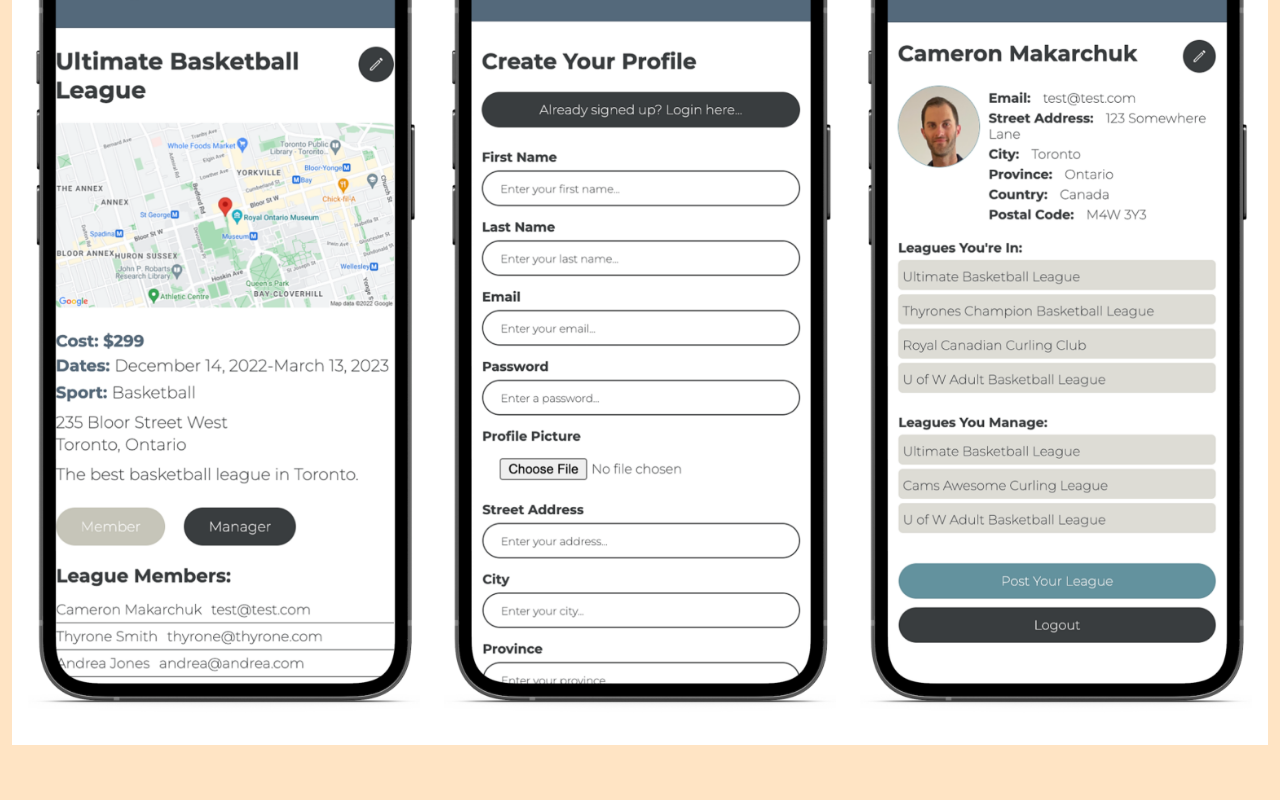
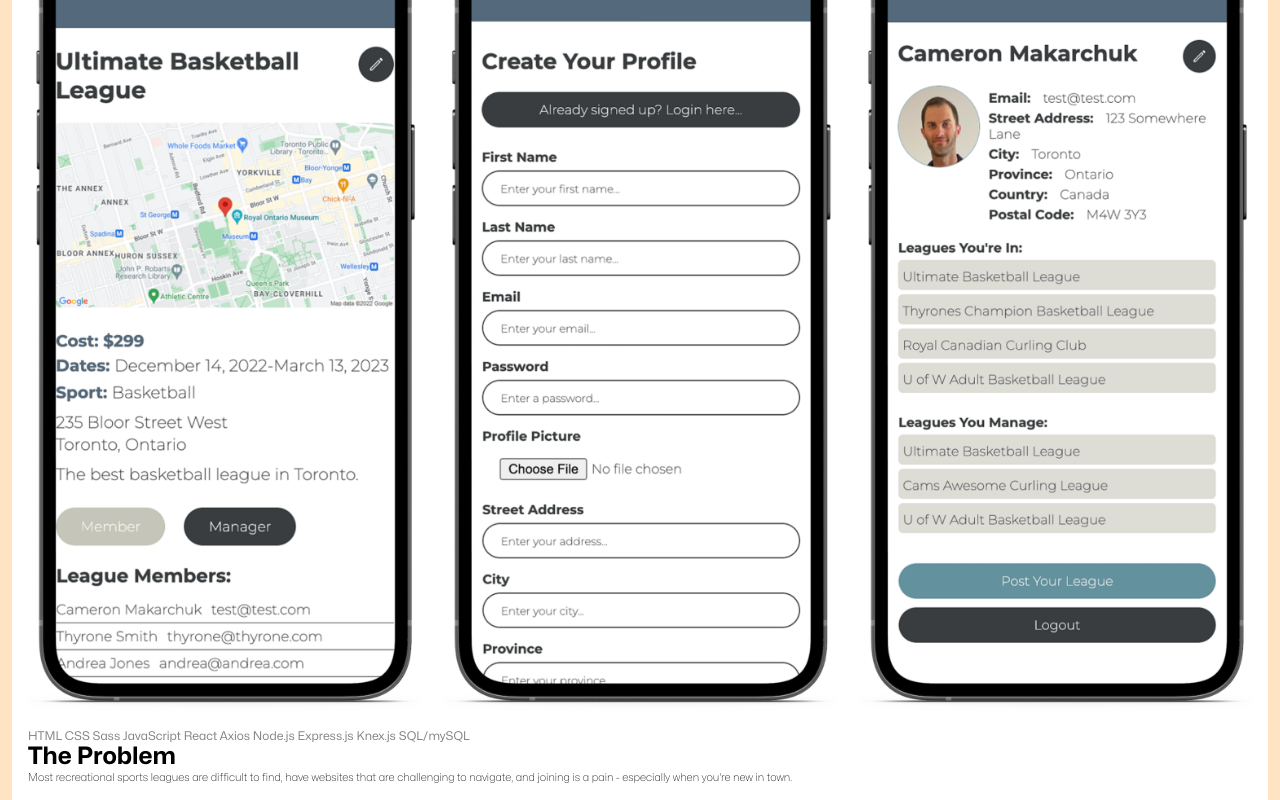
Before and after one commit to cameronmakarchuk/portfolio-site-client, a React (Create React App) app: page /projects/recleague in a window 1280 px wide. Shown: the part 220-1020 px from the top of the page. Before the commit the page ends 965 px from the top, so only its background shows below. Built offline with nearby package versions, Linux system fonts and the light colour scheme.

Commit message:
Add techStack and problem to ProjectDetails interface, and use in ProjectHero component

```diff
--- a/src/components/ProjectHero/ProjectHero.tsx
+++ b/src/components/ProjectHero/ProjectHero.tsx
@@ -1,16 +1,21 @@
-import {
-  RecLeagueDetails,
-  Mockups,
-} from "../ProjectRecLeague/ProjectRecLeague";
+import { ProjectDetails, Mockups } from "../ProjectRecLeague/ProjectRecLeague";
 
 interface ProjectHeroProps {
-  recleagueDetails: RecLeagueDetails;
+  recleagueDetails: ProjectDetails;
 }
 
 export default function ProjectHero({
   recleagueDetails,
 }: ProjectHeroProps): JSX.Element {
-  const { title, position, responsibilities, date, mockups } = recleagueDetails;
+  const {
+    title,
+    position,
+    responsibilities,
+    date,
+    mockups,
+    techStack,
+    problem,
+  } = recleagueDetails;
   return (
     <>
       <h2 className="project__title">{title}</h2>
@@ -27,6 +32,11 @@ export default function ProjectHero({
           />
         ))}
       </div>
+      <h3 className="project__subtitle project__tech-stack">
+        {techStack.join(" ")}
+      </h3>
+      <h2 className="project__problem-header">The Problem</h2>
+      <p className="project__problem-description">{problem}</p>
     </>
   );
 }
--- a/src/components/ProjectRecLeague/ProjectRecLeague.tsx
+++ b/src/components/ProjectRecLeague/ProjectRecLeague.tsx
@@ -10,20 +10,34 @@ export type Mockups = {
   src: string;
 };
 
-export interface RecLeagueDetails {
+export interface ProjectDetails {
   title: string;
   position: string;
   responsibilities: string;
   date: string;
   mockups: Mockups[];
+  techStack: string[];
+  problem: string;
 }
 
 export default function ProjectRecLeague(): JSX.Element {
-  const recleagueDetails: RecLeagueDetails = {
+  const recleagueDetails: ProjectDetails = {
     title: "RecLeague",
     position: "Creator",
     responsibilities: "UI/UX, Development",
     date: "November 2022",
+    techStack: [
+      "HTML",
+      "CSS",
+      "Sass",
+      "JavaScript",
+      "React",
+      "Axios",
+      "Node.js",
+      "Express.js",
+      "Knex.js",
+      "SQL/mySQL",
+    ],
     mockups: [
       {
         id: uuidv4(),
@@ -38,6 +52,8 @@ export default function ProjectRecLeague(): JSX.Element {
         src: recleagueProfileIphone,
       },
     ],
+    problem:
+      "Most recreational sports leagues are difficult to find, have websites that are challenging to navigate, and joining is a pain - especially when you're new in town.",
   };
 
   return (
--- a/src/pages/ProjectPage/ProjectPage.scss
+++ b/src/pages/ProjectPage/ProjectPage.scss
@@ -41,4 +41,12 @@
         width: 32%;
 
     }
+
+    &__problem-header {
+        @include pageTitle;
+    }
+
+    &__problem-description {
+        @include bodyCopy;
+    }
 }
```
